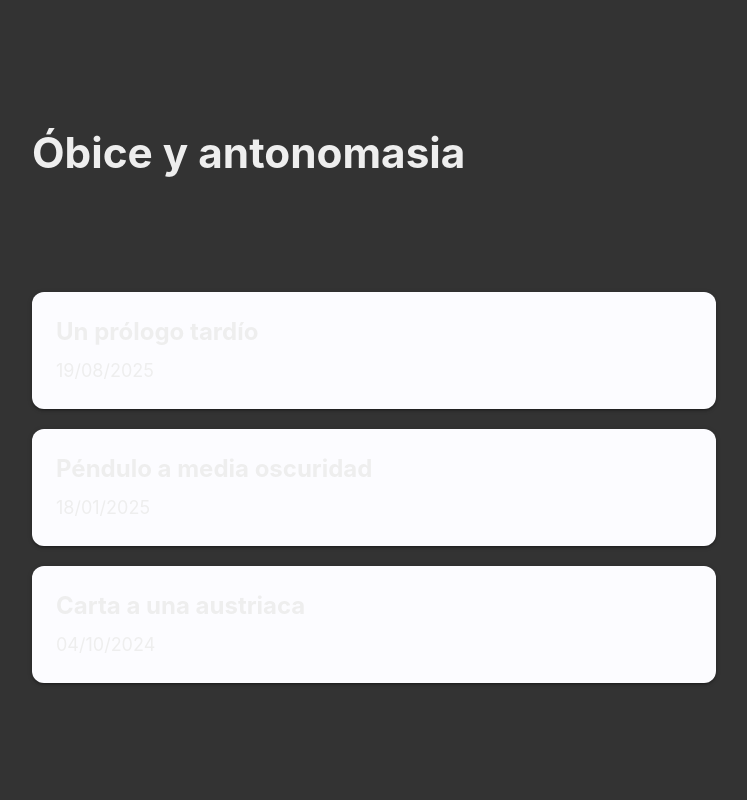
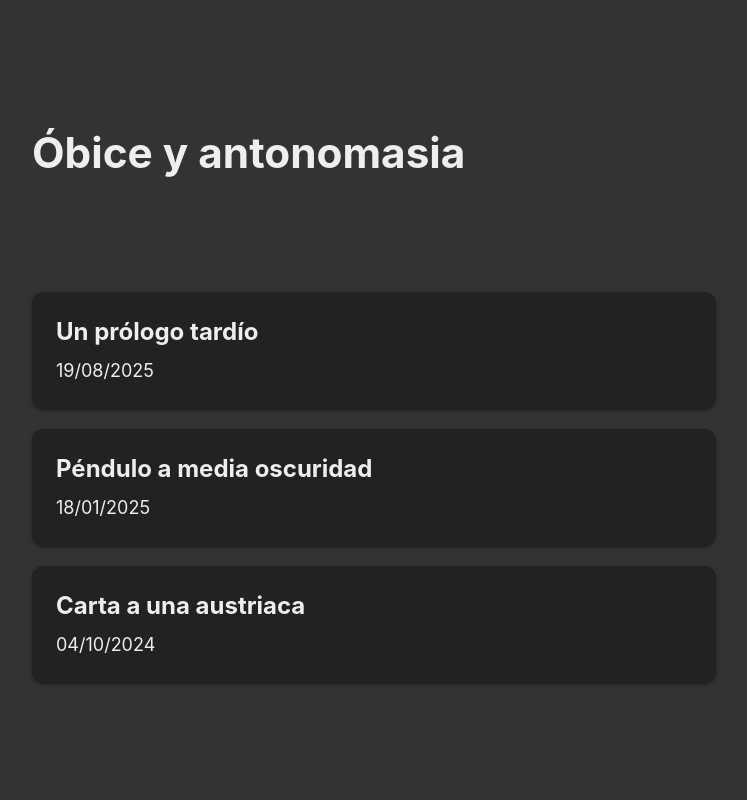
Before and after one commit to victorlaureanovega/Archivo, a React (Create React App) app: page /blog in a window 1280 px wide. Shown: the top 800 px of the page, without its empty margins (266-1013 px from the left). Built offline with nearby package versions, Linux system fonts and the light colour scheme.

Commit message:
Corrección de detalles en los colores y márgenes

```diff
--- a/src/Blog/Entrada.jsx
+++ b/src/Blog/Entrada.jsx
@@ -9,9 +9,9 @@ function Entrada({ titulo, enlace, fecha }) {
     }
 
     return (
-        <div class="card" onClick={ handleClick } style={{ marginBottom: 20, cursor: 'pointer', color: "#EEE" }}>
-            <div class="card-content">
-                <span class="card-title" style={{ fontWeight: 500, fontWeight: "bold" }}>{ titulo }</span>
+        <div className="card" onClick={ handleClick } style={{ marginBottom: 20, cursor: 'pointer', color: "#EEE", backgroundColor: "#222" }}>
+            <div className="card-content" style={{ backgroundColor: "#222" }}>
+                <span className="card-title" style={{ fontWeight: 500, fontWeight: "bold" }}>{ titulo }</span>
                 <p>{ fecha }</p>
             </div>
         </div>
--- a/src/Inicio/Inicio.jsx
+++ b/src/Inicio/Inicio.jsx
@@ -14,8 +14,8 @@ function Home() {
             <Encabezado />
 
             <section id="destacado" style={{ paddingTop: 100, paddingBottom: 100 }}>
-                <div class="card">
-                    <div class="card-image">
+                <div className="card" style={{ backgroundColor: "#111" }}>
+                    <div className="card-image" style={{ backgroundColor: "#111" }}>
                         <iframe
                             title="Cortometraje de Péndulo a media oscuridad"
                             src="https://www.youtube.com/embed/z6mUjEQjh_g"
@@ -23,7 +23,7 @@ function Home() {
                             style={{ width: "100%", height: 350 }}
                         />
                     </div>
-                    <div class="card-content">
+                    <div className="card-content" style={{ backgroundColor: "#111" }}>
                         <p style={{ color: "#EEE" }}>
                             Cortometraje de
                             <span style={{ fontStyle: "italic" }}> Péndulo a media oscuridad </span>
--- a/src/css/sakura.css
+++ b/src/css/sakura.css
@@ -32,10 +32,18 @@ html {
     body {
       font-size: 1.53rem;
     }
+
+    #destacado, #archivo-blog, #noticia, #archivo, #blog, .entrada-blog {
+      padding: 0 2rem;
+    }
   }
   @media (max-width: 382px) {
     body {
       font-size: 1.35rem;
+    }
+
+    #destacado, #archivo-blog, #noticia, #archivo, #blog, .entrada-blog {
+      padding: 0 2rem;
     }
   }
   h1, h2, h3, h4, h5, h6 {
```
